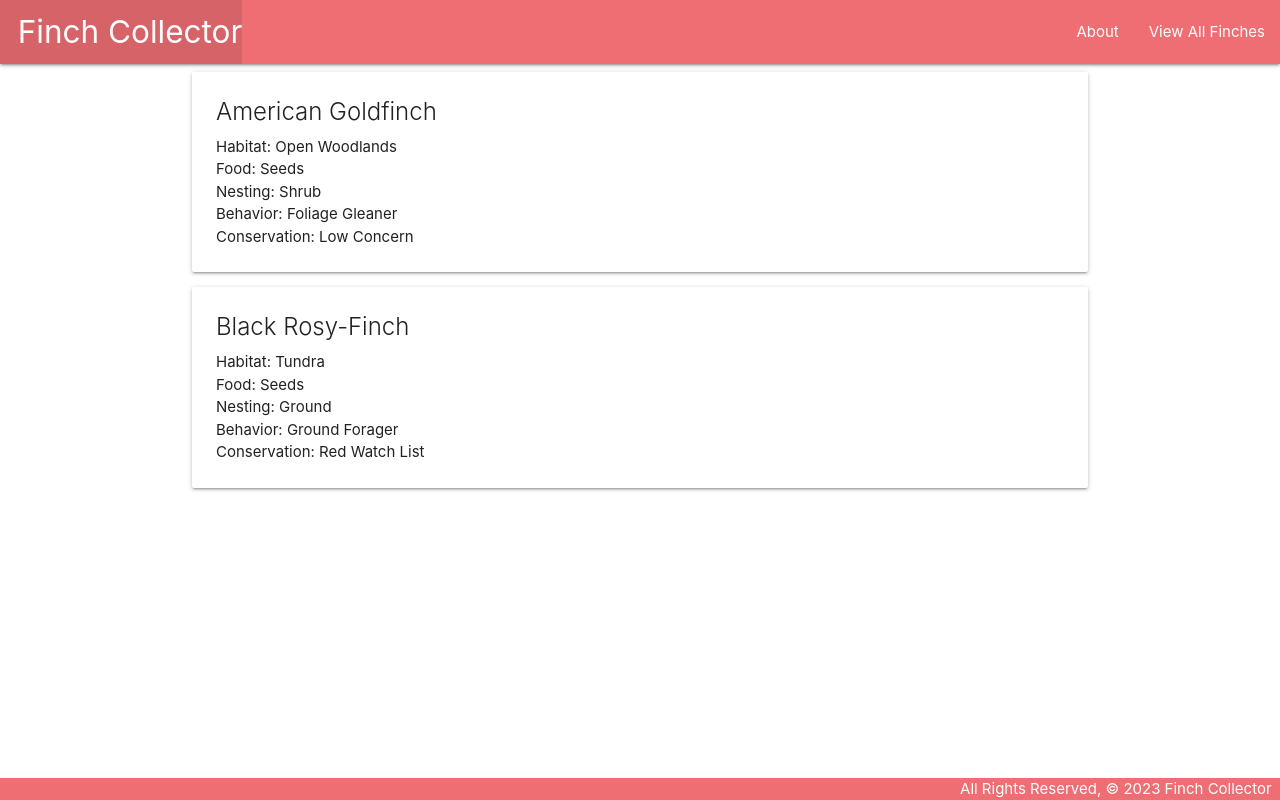
After one commit to isobelmorales/finch-collector, a Django app: page /finches/ in a window 1280 px wide. The commit adds this page. Run offline with Django 4.2, Linux system fonts and the light colour scheme.

Commit message:
Completed Part 1

```diff
--- a/main_app/templates/about.html
+++ b/main_app/templates/about.html
@@ -4,6 +4,7 @@
 
 <h1>About the Finch Collector</h1>
 <hr>
-<p>The finch collector is a fullstack app built using Python with Django.</p>
+<p>A finch is a small to medium-sized passerine bird, often seed-eating, found chiefly in the northern hemisphere and Africa.</p>
+
 
 {% endblock %}
--- a/main_app/templates/base.html
+++ b/main_app/templates/base.html
@@ -20,7 +20,7 @@
         </ul>
         <ul class="right">
           <li><a href="/about">About</a></li>
-          <li><a href="/cats">View All Finches</a></li>
+          <li><a href="/finches">View All Finches</a></li>
         </ul>
       </div>
     </nav>
--- /dev/null
+++ b/main_app/templates/finches/index.html
@@ -0,0 +1,17 @@
+{% extends 'base.html' %}
+{% block content %}
+
+{% for finch in finches %}
+    <div class="card">
+        <div class="card-content">
+            <span class="card-title">{{ finch.name }}</span>
+            <p>Habitat: {{ finch.habitat }}</p>
+            <p>Food: {{ finch.food }}</p>
+            <p>Nesting: {{ finch.nesting }}</p>
+            <p>Behavior: {{ finch.behavior }}</p>
+            <p>Conservation: {{ finch.conservation }}</p>
+        </div>
+    </div>
+{% endfor %}
+
+{% endblock %}
--- a/main_app/urls.py
+++ b/main_app/urls.py
@@ -7,5 +7,7 @@ urlpatterns = [
     # displays the Home page
     path('', views.home, name='home'),
     # About page
-    path('about/', views.about, name='about')
+    path('about/', views.about, name='about'),
+    # Finches index
+    path('finches/', views.finches_index, name='index'),
 ]
--- a/main_app/views.py
+++ b/main_app/views.py
@@ -1,4 +1,10 @@
 from django.shortcuts import render
+
+# finches dictionary ("seed")
+finches = [
+    {'name': 'American Goldfinch', 'habitat': 'Open Woodlands', 'food': 'Seeds', 'nesting': 'Shrub', 'behavior': 'Foliage Gleaner', 'conservation': 'Low Concern'},
+    {'name': 'Black Rosy-Finch', 'habitat': 'Tundra', 'food': 'Seeds', 'nesting': 'Ground', 'behavior': 'Ground Forager', 'conservation': 'Red Watch List'}
+]
 
 # Define the home view
 def home(request):
@@ -7,3 +13,9 @@ def home(request):
 # Define the about view
 def about(request):
     return render(request, 'about.html')
+
+# Define the finches index view
+def finches_index(request):
+    return render(request, 'finches/index.html', {
+        'finches': finches
+    })
```
